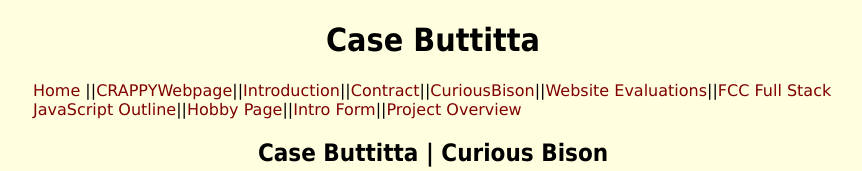
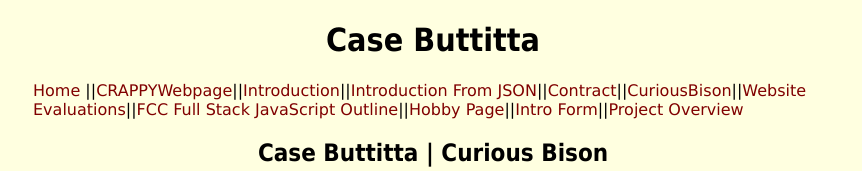
Before and after one commit to cbuttitta/itis3135-react, a React (Vite) app: page /introduction in a window 1280 px wide. Shown: the top 171 px of the page, without its empty margins (207-1069 px from the left). Built offline with nearby package versions, Linux system fonts and the light colour scheme.

Commit message:
added content to header

```diff
--- a/src/Header.jsx
+++ b/src/Header.jsx
@@ -7,6 +7,8 @@ export default function Header(){
             <a href="../itis3135/stuff/MY start p@Ge.htm">CRAPPYWebpage</a>
             ||
             <a href="introduction.html">Introduction</a>
+            ||
+            <a href="introduction.html">Introduction From JSON</a>
             ||
             <a href="contract.html">Contract</a>
             ||
```
Also changed, not shown: 1 other file (tests, documents, lock files or other folders).
